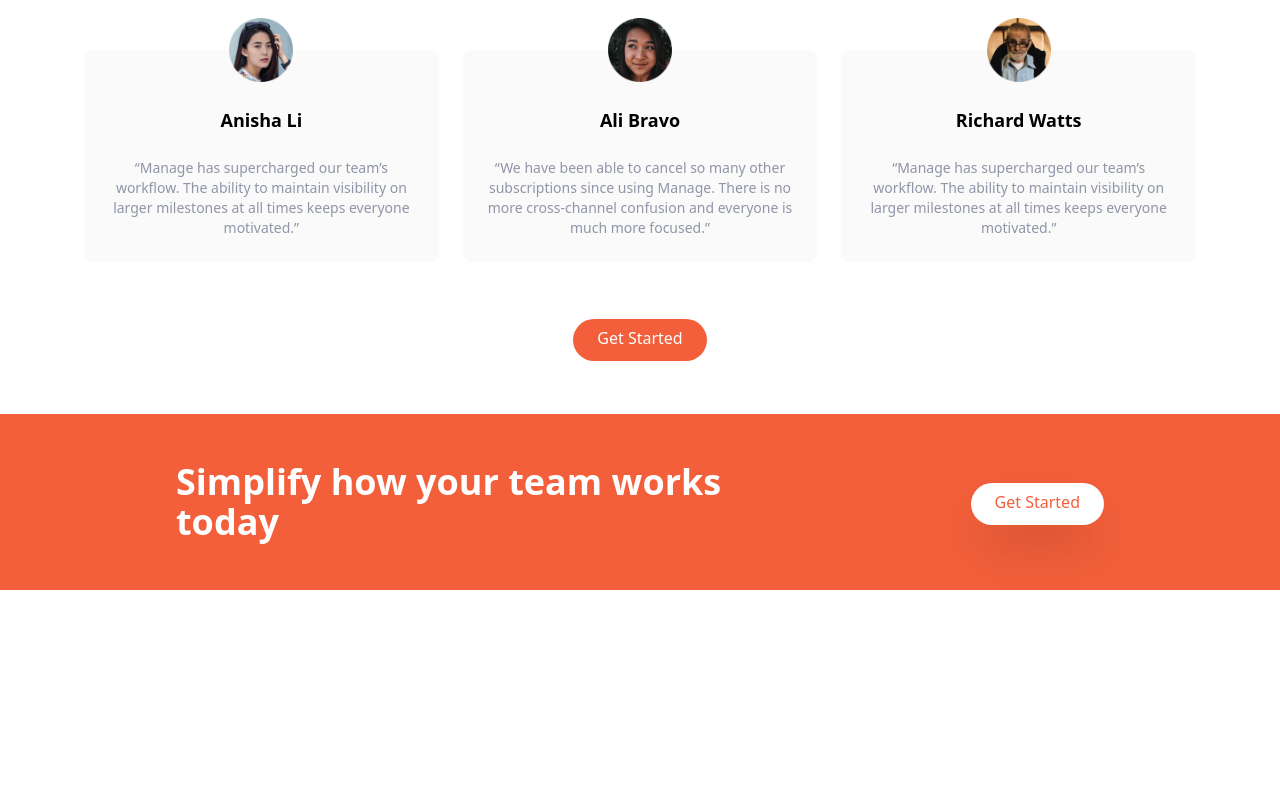
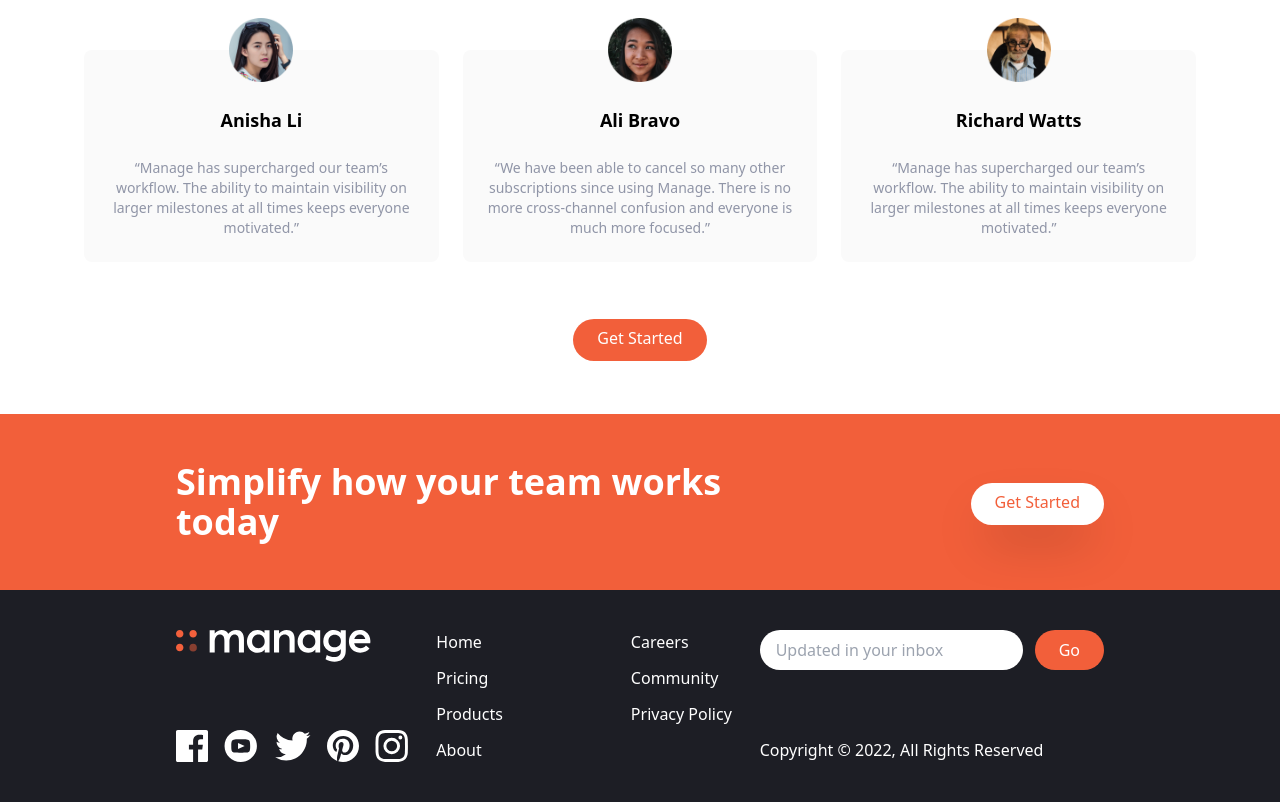
Before and after one commit to ashishdasnurkar/tailwindcss-sample, a website: page index.html in a window 1280 px wide. Shown: the part 1378-2180 px from the top of the page. Before the commit the page ends 1968 px from the top, so only its background shows below. Drawn offline with Linux system fonts and the light colour scheme.

Commit message:
finish footer section

```diff
--- a/index.html
+++ b/index.html
@@ -240,5 +240,82 @@
         </div>
       </div>
     </section>
+    <footer class="bg-veryDarkBlue">
+      <!-- Flex Container -->
+      <div
+        class="container flex flex-col-reverse justify-between px-6 py-10 mx-auto space-y-8 md:flex-row md:space-y-0"
+      >
+        <!-- Logo and social links container -->
+        <div
+          class="flex flex-col-reverse items-center justify-between space-y-12 md:flex-col md:space-y-0 md:items-start"
+        >
+          <div class="mx-auto my-6 text-center text-white md:hidden">
+            Copyright &copy; 2022, All Rights Reserved
+          </div>
+          <!-- Logo -->
+          <div>
+            <img src="img/logo-white.svg" class="h-8" alt="" />
+          </div>
+          <!-- Social Links Container -->
+          <div class="flex justify-center space-x-4">
+            <!-- Link 1 -->
+            <a href="#">
+              <img src="img/icon-facebook.svg" alt="" class="h-8" />
+            </a>
+            <!-- Link 2 -->
+            <a href="#">
+              <img src="img/icon-youtube.svg" alt="" class="h-8" />
+            </a>
+            <!-- Link 3 -->
+            <a href="#">
+              <img src="img/icon-twitter.svg" alt="" class="h-8" />
+            </a>
+            <!-- Link 4 -->
+            <a href="#">
+              <img src="img/icon-pinterest.svg" alt="" class="h-8" />
+            </a>
+            <!-- Link 5 -->
+            <a href="#">
+              <img src="img/icon-instagram.svg" alt="" class="h-8" />
+            </a>
+          </div>
+        </div>
+        <!-- List Container -->
+        <div class="flex justify-around space-x-32">
+          <div class="flex flex-col space-y-3 text-white">
+            <a href="#" class="hover:text-brightRed">Home</a>
+            <a href="#" class="hover:text-brightRed">Pricing</a>
+            <a href="#" class="hover:text-brightRed">Products</a>
+            <a href="#" class="hover:text-brightRed">About</a>
+          </div>
+          <div class="flex flex-col space-y-3 text-white">
+            <a href="#" class="hover:text-brightRed">Careers</a>
+            <a href="#" class="hover:text-brightRed">Community</a>
+            <a href="#" class="hover:text-brightRed">Privacy Policy</a>
+          </div>
+        </div>
+
+        <!-- Input Container -->
+        <div class="flex flex-col justify-between">
+          <form>
+            <div class="flex space-x-3">
+              <input
+                type="text"
+                class="flex-1 px-4 rounded-full focus:outline-none"
+                placeholder="Updated in your inbox"
+              />
+              <button
+                class="px-6 py-2 text-white rounded-full bg-brightRed hover:bg-brightRedLight focus:outline-none"
+              >
+                Go
+              </button>
+            </div>
+          </form>
+          <div class="hidden text-white md:block">
+            Copyright &copy; 2022, All Rights Reserved
+          </div>
+        </div>
+      </div>
+    </footer>
   </body>
 </html>
```
Also changed, not shown: css/main.css.
